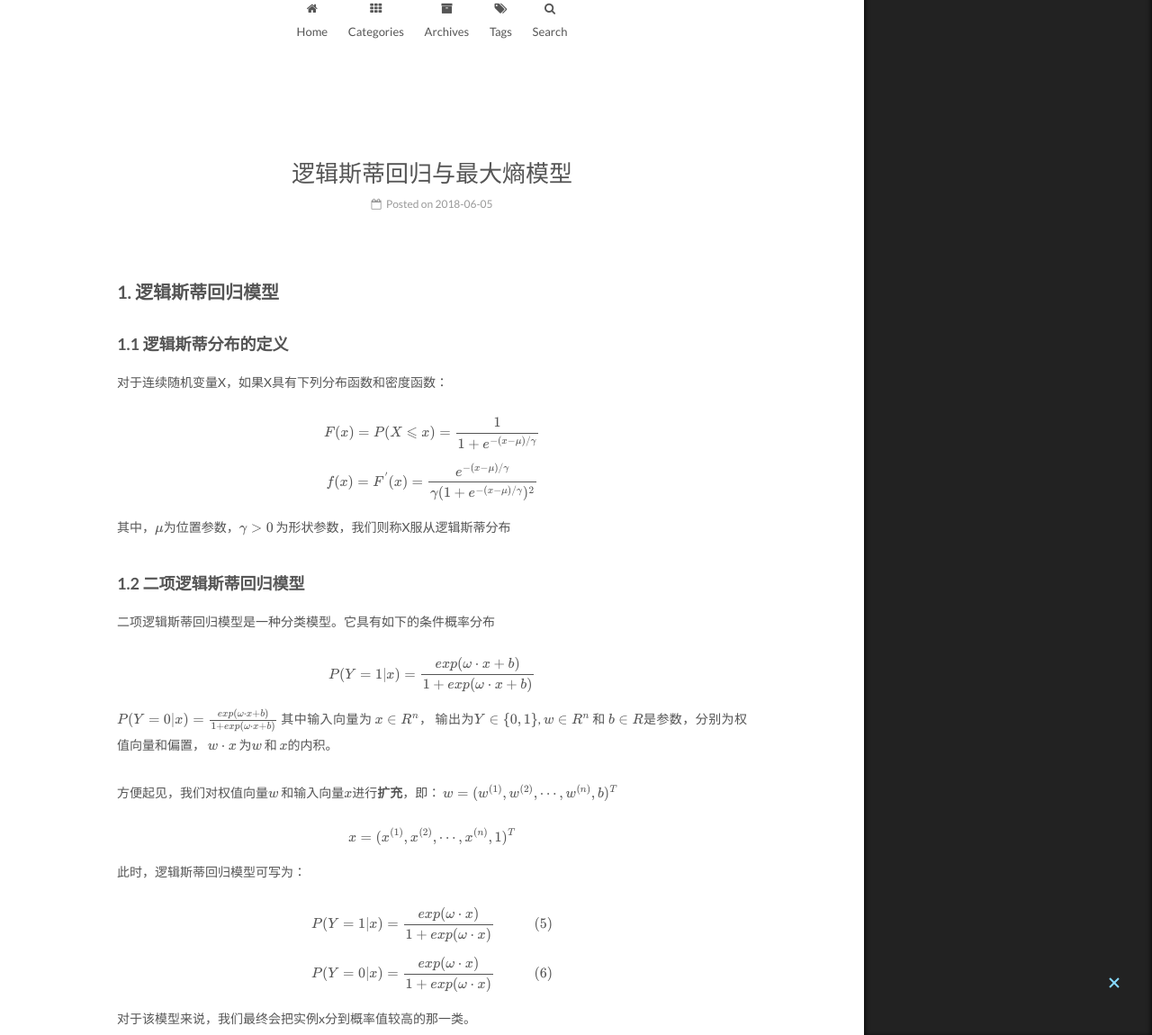
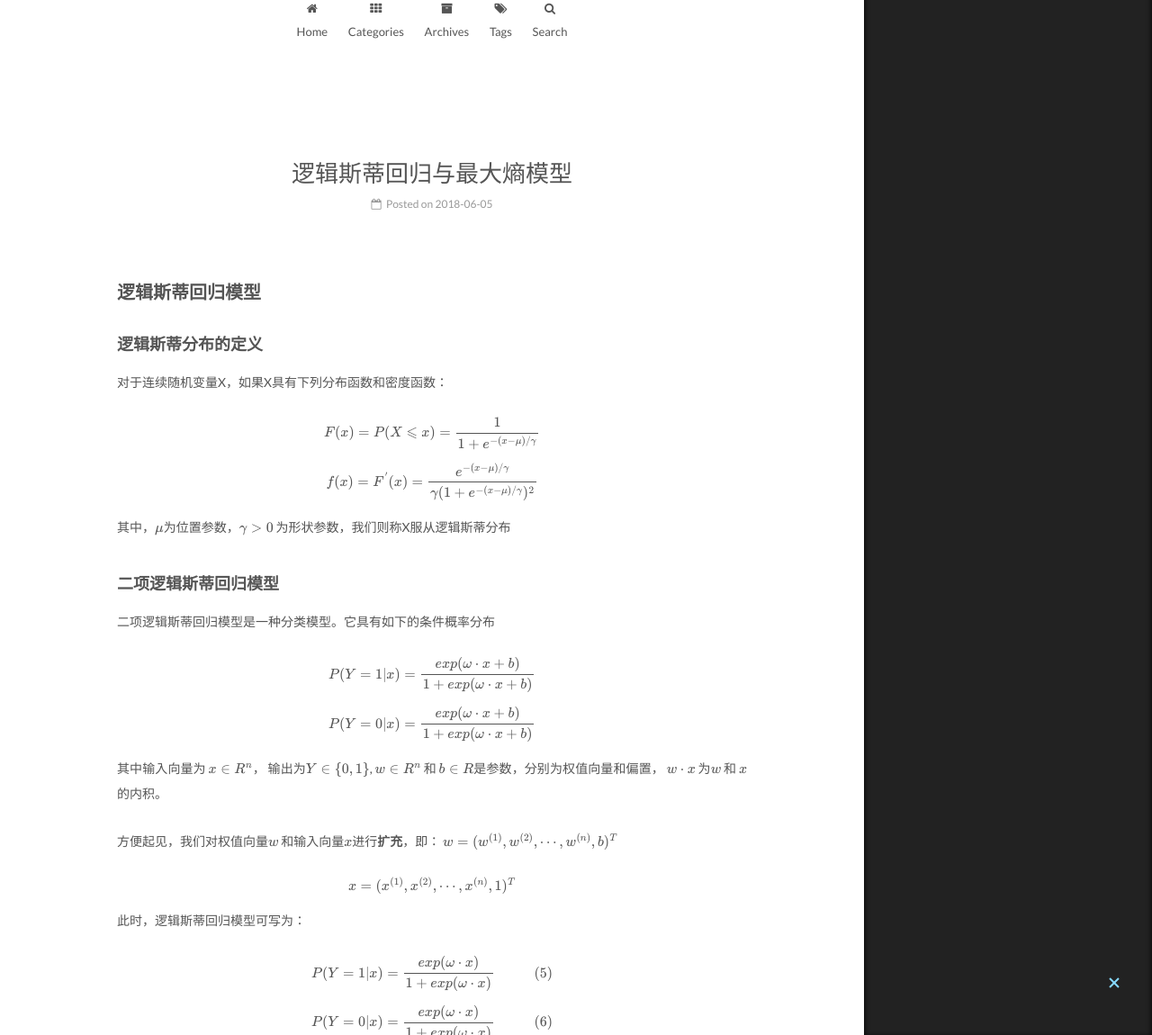
Before and after one commit to 10B-B11/10B-B11.github.io, a Jekyll site: the page built from _posts/2018-06-05-逻辑斯蒂回归与最大熵模型.md, in a window 1280 px wide and 1400 px high, cut to the strip 250-1400 px from the top of the window. Shown: the whole strip at 90% size. Built offline with Jekyll 4.4.1, drawn with Linux system fonts in a browser that asks for light colours; formulas are drawn with MathJax 3; some of the changed text lies outside the part shown.

Commit message:
Update 2018-06-05-逻辑斯蒂回归与最大熵模型.md

```diff
--- a/_posts/2018-06-05-逻辑斯蒂回归与最大熵模型.md
+++ b/_posts/2018-06-05-逻辑斯蒂回归与最大熵模型.md
@@ -4,8 +4,8 @@ date: 2018-06-05
 tag: [machine Learning, note]
 caterogy: [machine Learning, note]
 ---
-## 1. 逻辑斯蒂回归模型
-### 1.1 逻辑斯蒂分布的定义
+## 逻辑斯蒂回归模型
+### 逻辑斯蒂分布的定义
 对于连续随机变量X，如果X具有下列分布函数和密度函数：
 
 $$
@@ -17,7 +17,7 @@ f(x) = F^{'}(x) = \frac{e^{-(x - \mu )/\gamma }}{\gamma(1 +e ^{-(x - \mu )/\gamm
 $$
 
 其中，$\mu$为位置参数，$\gamma>0$ 为形状参数，我们则称X服从逻辑斯蒂分布
-### 1.2 二项逻辑斯蒂回归模型
+### 二项逻辑斯蒂回归模型
 二项逻辑斯蒂回归模型是一种分类模型。它具有如下的条件概率分布
 
 $$
@@ -27,6 +27,7 @@ $$
 $$
 P(Y = 0|x) = \frac{exp(\omega \cdot x + b)}{1 + exp(\omega \cdot x + b)}
 $$
+
 其中输入向量为 $x \in R^{n}$， 输出为$Y \in \\{0, 1 \\}$, $w \in R^{n}$ 和 $b \in R$是参数，分别为权值向量和偏置， $w\cdot x$ 为$w$ 和 $x$的内积。
 
 方便起见，我们对权值向量$w$ 和输入向量$x$进行**扩充**，即：
@@ -59,7 +60,7 @@ $$
 $$
 
 由此我们可以知道，对于逻辑斯蒂回归模型，输出Y = 1 的对数几率是输入$x$ 的线性函数表示的模型
-### 1.3 模型参数估计
+### 模型参数估计
 对于逻辑斯蒂回归模型的参数，我们采用**极大似然估计法**来估计模型的参数
 具体推导如下:
 我们假设
@@ -91,7 +92,7 @@ L(w)  &= \sum_{i = 1}^{N}[y_i \log Q(x_i) + (1 - y_i)log(1-Q(x_i))] \\
 $$
 
 然后我们对 $L(w)$ 求极大值（通常采用梯度下降法和拟牛顿法），得到 $w$ 的估计值
-### 1.4 逻辑斯蒂回归模型的推广
+### 逻辑斯蒂回归模型的推广
 在章节1.2中我们介绍的二项逻辑斯蒂回归模型可应用于二分类问题，对于此，我们可以将它推广到多项逻辑斯蒂回归模型，使其可用于解决多分类问题。
 
 $$
@@ -105,8 +106,8 @@ $$
 其中 $Y \in \\{1, 2, \cdots, K\\}$ , $k = 1, 2,\cdots, K - 1$
 
 
-## 2. 最大熵模型
-### 2.1 最大熵原理
+## 最大熵模型
+### 最大熵原理
 最大熵原理认为在所有可能的概率模型中，熵最大的模型就是最好的模型。
 用约束条件来确定概率模型的集合，那么最大熵原理可以表述为在满足约束条件的模型集合中选取熵最大的模型。
 假设离散随机变量X的概率分布为P(X)， 其熵是:
@@ -122,7 +123,7 @@ $$
 $$
 
 式中，$|X|$ 表示 X 的取值，当且仅当 X 的分布是均匀分布时等号才成立，即此时熵最大
-### 2.2 最大熵模型的定义
+### 最大熵模型的定义
 假设满足所有玉树条件的模型的合集为
 
 $$
@@ -136,7 +137,7 @@ H(P) = - \sum_{x, y} \tilde{P} (X) P(y | x) \log P(y|x)
 $$
 
 则模型集合 $C$ 中使得条件熵 $H(P)$ 最大的模型就是最大熵模型， 其中 $\tilde{P}(X)$ 为边缘分布 $P(X)$ 的经验分布
-### 2.3 最大熵模型的学习
+### 最大熵模型的学习
 最大熵模型的学习可以看做约束最优化问题即：
 
 $$
@@ -227,7 +228,7 @@ $$
 
 因此我们应用最优化算法求得对偶函数 $\Psi(w)$ 的极大化，得到 $w^{\ast }$ ， 用来表示$P^{\ast }\in C$, 而 $P^{\ast }=P_{w^{\ast }}(y \mid x)$ 是学习得到的最大熵模型。换句话说，最大熵模型的学习就是对对偶函数 $\Psi(w)$ 的极大化
 
-### 2.4 极大似然估计
+### 极大似然估计
 对偶函数的极大化等价于最大熵模型的极大似然估计
 条件分布概率$P(Y|x)$ 的对数私然函数可写作：
 
@@ -257,9 +258,9 @@ $$
 
 由上面2个式子我们可知 $\Psi (w) = L_{\tilde P}(P_w)$
 因此，最大熵模型的学习问题就可看做具体求解对数似然函数极大化或对偶函数极大化问题.
-## 3. 模型学习的最优算法
+## 模型学习的最优算法
 逻辑斯蒂回归模型和最大熵模型学习问题都可看做是对似然函数的最优化问题。而求解最优问题的方法有改进的迭代尺度法、梯度下降法、拟牛顿法。
-### 3.1 改进的迭代尺度法
+### 改进的迭代尺度法
 改进的迭代尺度法（improved iterative scaling, IIS）是一种最大熵模型学习的最优化算法。 具体如下：
 
 输入： 特征函数 $f_1,f_2,\cdots,f_n$; 经验分布 $\tilde P(X,Y)$,模型 $P_w(y\mid x)$
@@ -286,7 +287,7 @@ $$
 (3) 如果不是所有 $w_i$ 都收敛，重复 (2）
 
 
-### 3.2 拟牛顿法
+### 拟牛顿法
 对于最大熵模型学习还可以应用拟牛顿法来（BFGS）求解。具体如下：
 
 输入：特征函数 $f_1, f_2, \cdots,f_n$; 经验分布 $\tilde P(X,Y)$, 目标函数 $f(w)$ , 梯度$g(w)=\bigtriangledown f(w)$ ,  精度要求$\varepsilon$
```
